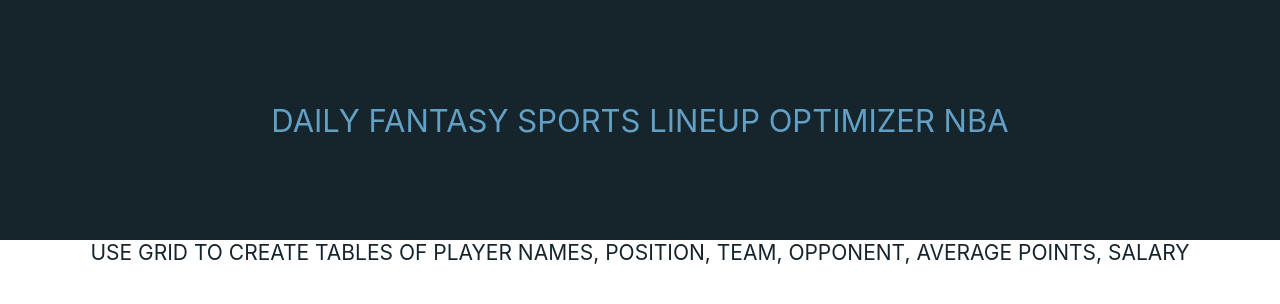
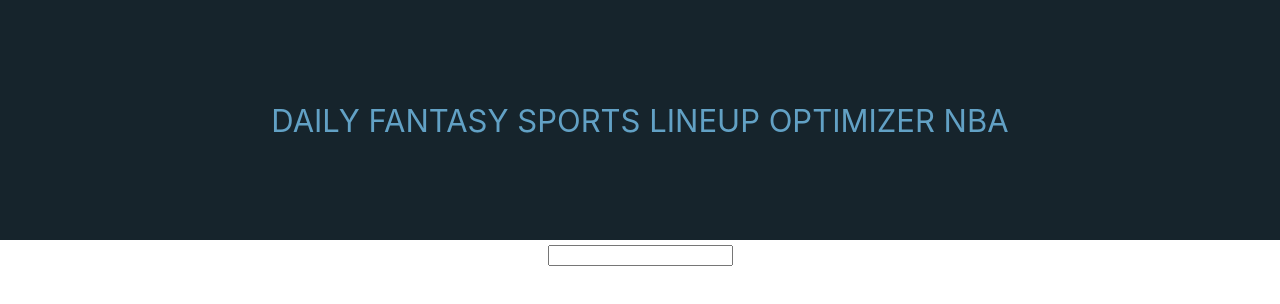
Before and after one commit to taylorhasal/dfs-optimizer-nba, a React (Create React App) app: page / in a window 1280 px wide. Shown: the top 304 px of the page. Built offline with nearby package versions, Linux system fonts and the light colour scheme.

Commit message:
begin with draftkings model

```diff
--- a/src/App.js
+++ b/src/App.js
@@ -11,7 +11,7 @@ class App extends Component {
         </header>
         <div className="Container">
           <div className="Table">
-            USE GRID TO CREATE TABLES OF PLAYER NAMES, POSITION, TEAM, OPPONENT, AVERAGE POINTS, SALARY
+            <input></input>
           </div>
         </div>
       </div>
```
